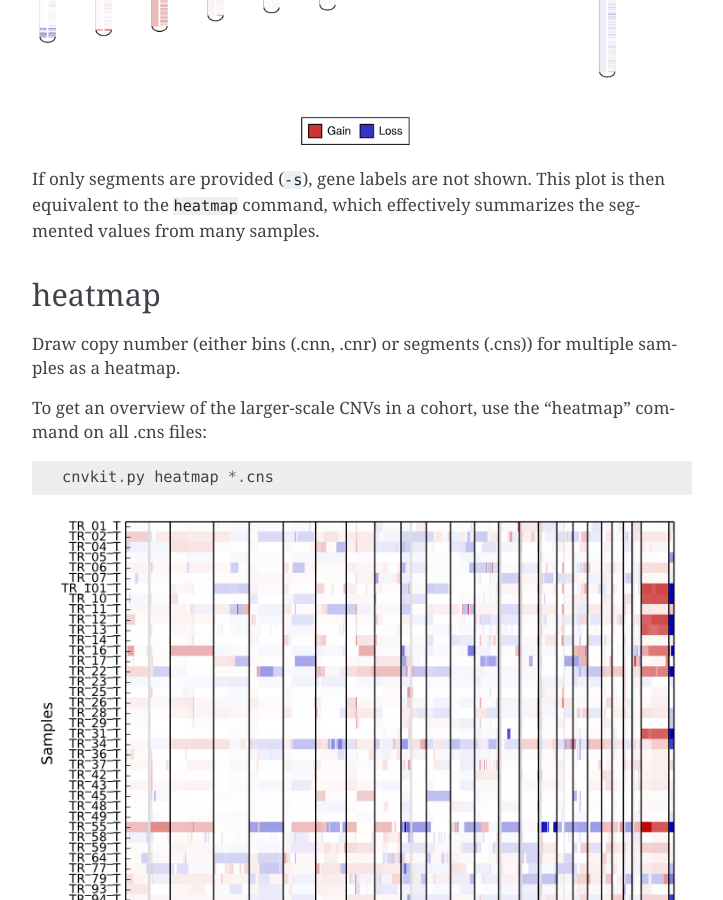
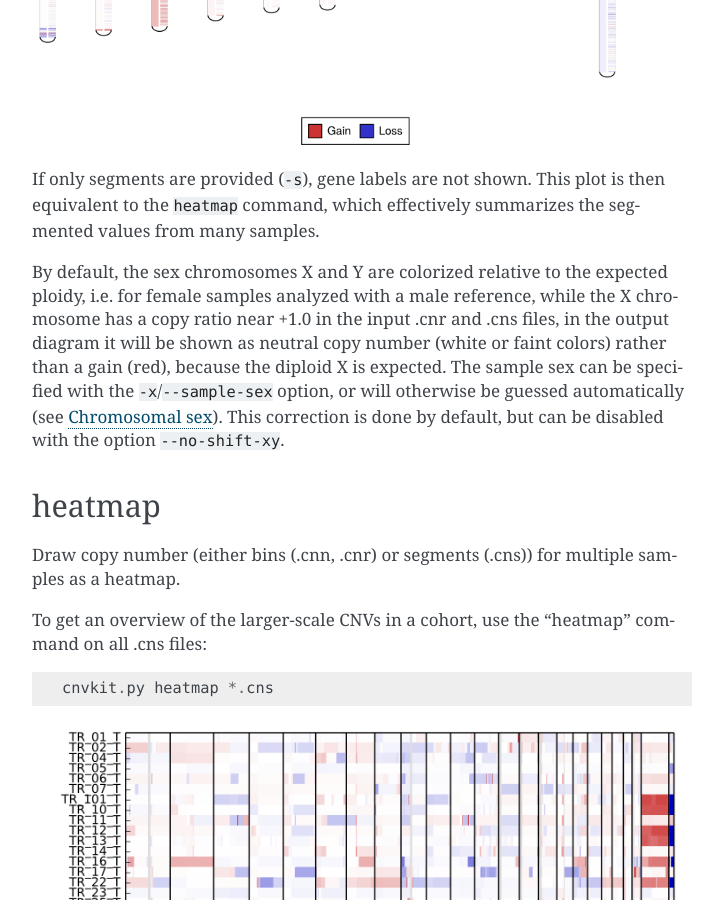
Before and after one commit to etal/cnvkit, a Sphinx documentation site: the page built from doc/plots.rst, in a window 1280 px wide and 900 px high, scrolled down 4090 px. Shown: the whole window, without its empty margins (388-1111 px from the left). Built offline with Sphinx 7.4.7, drawn with Linux system fonts in a browser that asks for light colours; some of the changed text lies outside the part shown.

Commit message:
doc: Describe new diagram/heatmap option --no-shift-xy (closes #172)

```diff
--- a/doc/plots.rst
+++ b/doc/plots.rst
@@ -148,6 +148,15 @@ If only segments are provided (``-s``), gene labels are not shown.  This plot is
 then equivalent to the ``heatmap`` command, which effectively summarizes the
 segmented values from many samples.
 
+By default, the sex chromosomes X and Y are colorized relative to the expected
+ploidy, i.e. for female samples analyzed with a male reference, while the X
+chromosome has a copy ratio near +1.0 in the input .cnr and .cns files, in the
+output diagram it will be shown as neutral copy number (white or faint colors)
+rather than a gain (red), because the diploid X is expected. The sample sex can
+be specified with the ``-x``/``--sample-sex`` option, or will otherwise be
+guessed automatically (see :doc:`sex`). This correction is done by default, but
+can be disabled with the option ``--no-shift-xy``.
+
 
 .. _heatmap:
 
@@ -194,6 +203,11 @@ the Unix shell to pull the names out of a file on the fly, e.g.::
     cnvkit.py heatmap `cat filenames.txt`
 
 
+As with :ref:`diagram`, the sex chromosomes X and Y are colorized relative to
+the expected ploidy, based on the sample and reference sex (see :doc:`sex`).
+This correction can be disabled with the option ``--no-shift-xy``.
+
+
 Customizing plots
 -----------------
 
@@ -210,5 +224,5 @@ file::
 
     axes.labelsize      : small
 
-Alternatively, use the `cnvlib.commands` module in Python to create the
-plots and then modify the plot elements using matplotlib.pyplot.
+Alternatively, use the ``cnvlib`` module in Python (see :doc:`cnvlib`) to create
+the plots and then modify the plot elements using matplotlib.pyplot.
```
